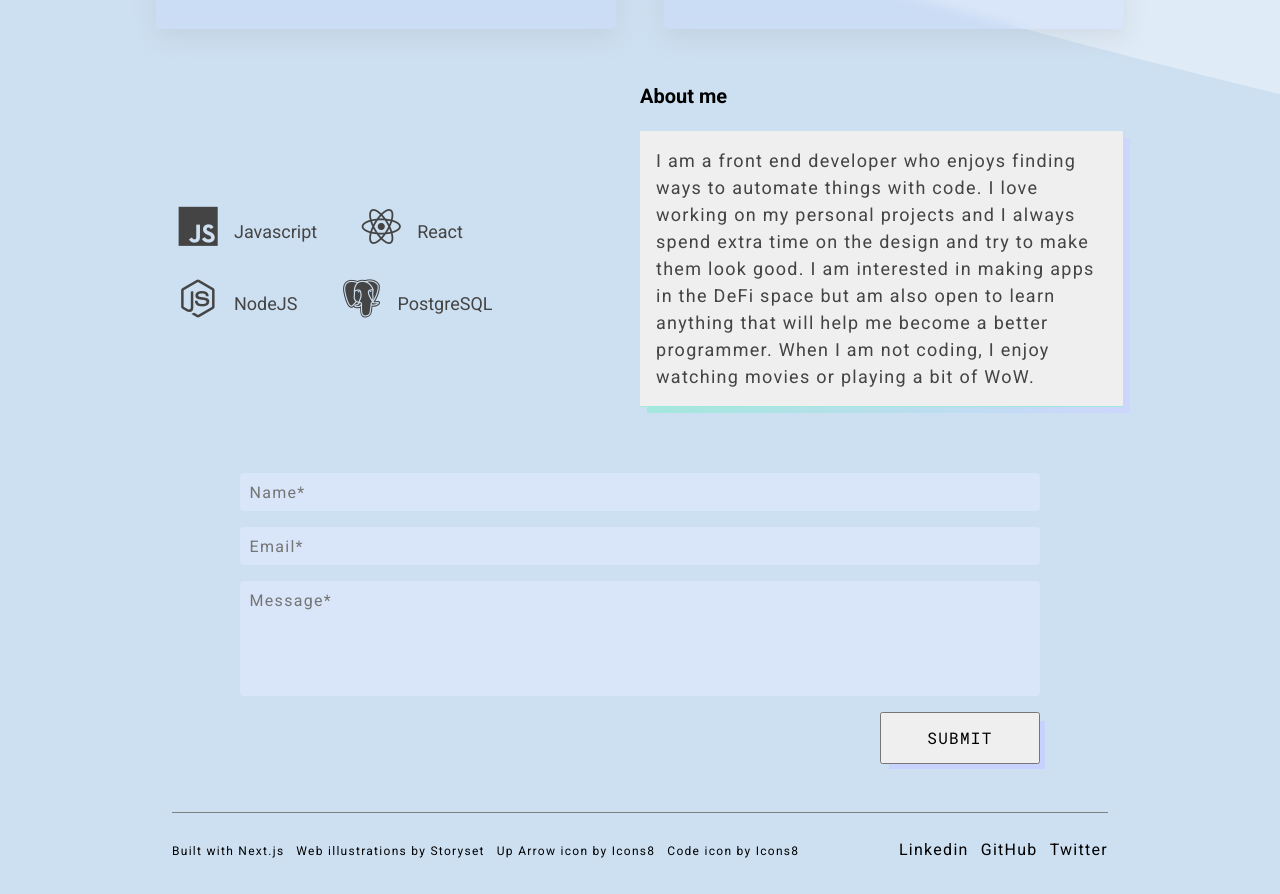
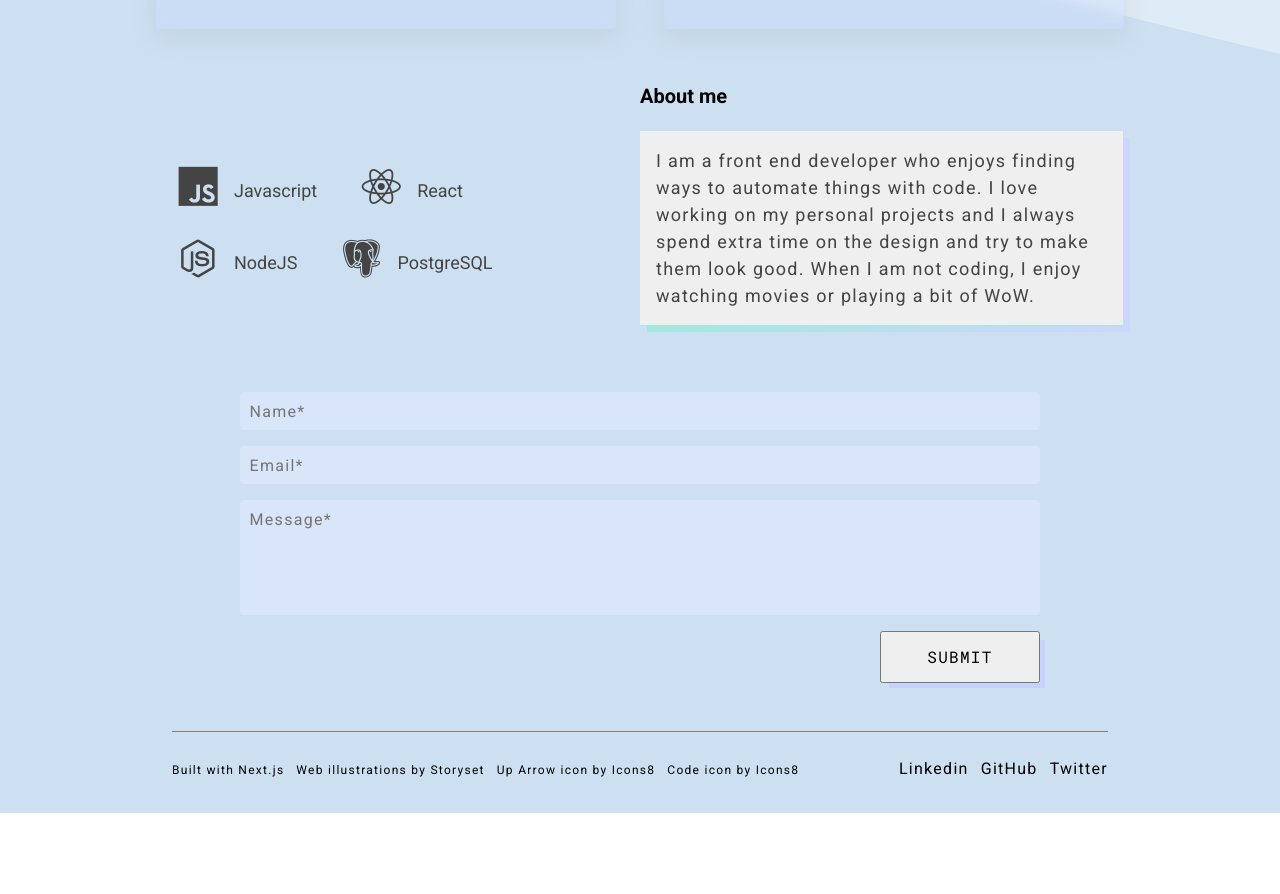
Before and after one commit to WebDevBernard/Portfolio, a Next.js app: page / in a window 1280 px wide. Shown: the part 1305-2199 px from the top of the page. After the commit the page ends 2118 px from the top, so only its background shows below. Built offline with nearby package versions, Linux system fonts and the light colour scheme.

Commit message:
update about

```diff
--- a/components/About/About.js
+++ b/components/About/About.js
@@ -13,10 +13,8 @@ export default function About({ aboutRef }) {
             I am a front end developer who enjoys finding ways to automate
             things with code. I love working on my personal projects and I
             always spend extra time on the design and try to make them look
-            good. I am interested in making apps in the DeFi space but am also
-            open to learn anything that will help me become a better programmer.
-            When I am not coding, I enjoy watching movies or playing a bit of
-            WoW.
+            good. When I am not coding, I enjoy watching movies or playing a bit
+            of WoW.
           </p>
         </div>
       </span>
```
